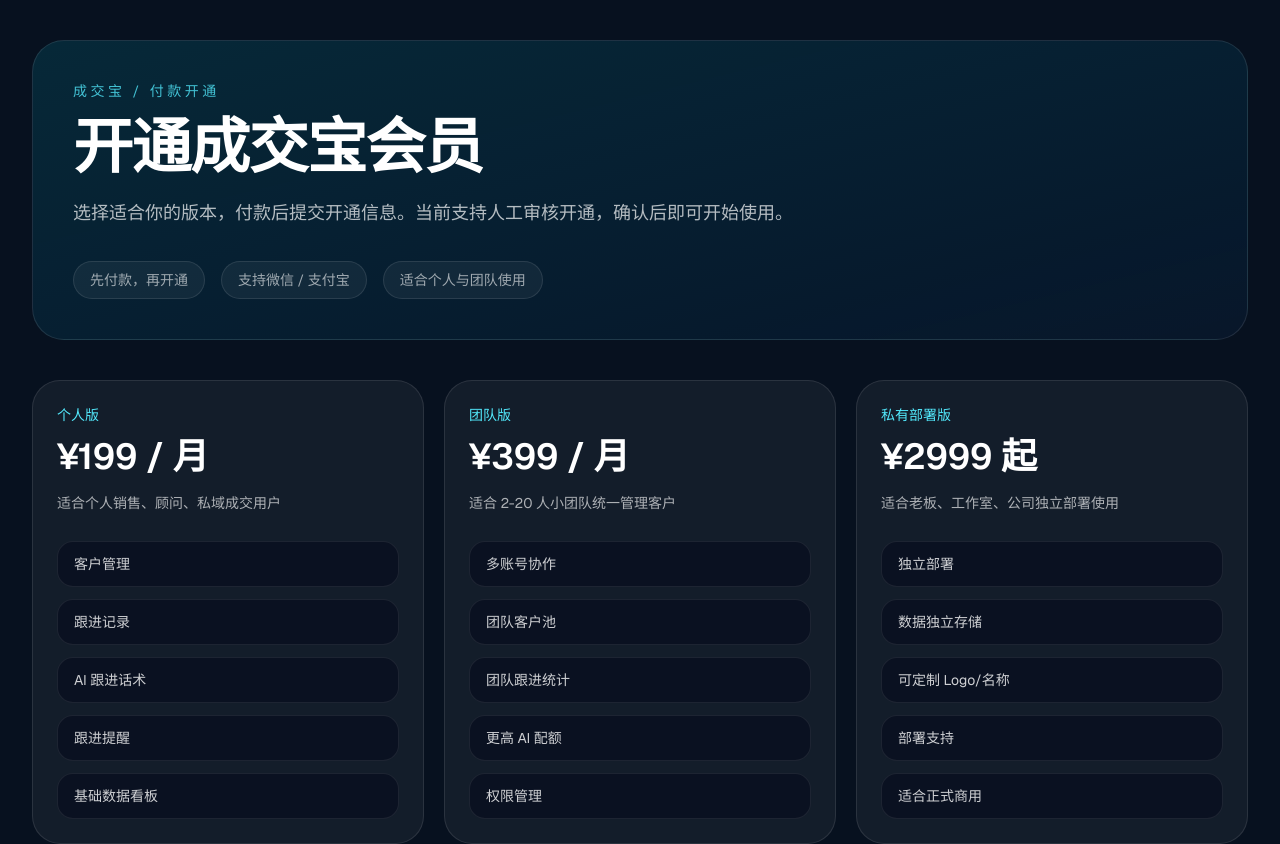
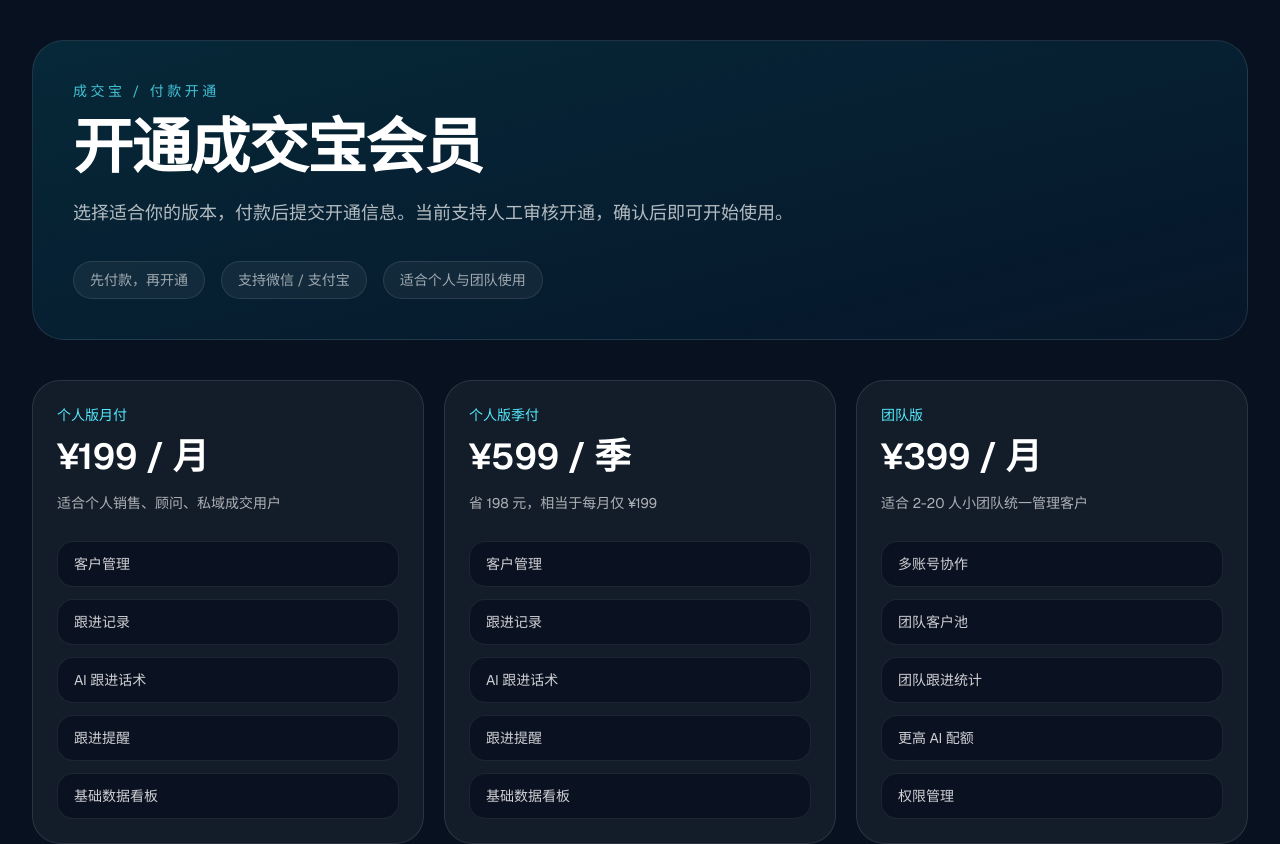
Before and after one commit to renfei15238568276-ship-it/chengjiaobao, a Next.js app: page /pay in a window 1280 px wide. Shown: the top 844 px of the page. Built offline with nearby package versions, Linux system fonts and the light colour scheme.

Commit message:
feat: add quarterly plan at 599

```diff
--- a/src/app/pay/page.tsx
+++ b/src/app/pay/page.tsx
@@ -4,10 +4,18 @@ import { PaymentForm } from "./payment-form";
 export default function PayPage() {
   const plans = [
     {
-      key: "personal",
-      name: "个人版",
+      key: "personal_monthly",
+      name: "个人版月付",
       price: "¥199 / 月",
       desc: "适合个人销售、顾问、私域成交用户",
+      items: ["客户管理", "跟进记录", "AI 跟进话术", "跟进提醒", "基础数据看板"],
+    },
+    {
+      key: "personal_quarterly",
+      name: "个人版季付",
+      price: "¥599 / 季",
+      desc: "省 198 元，相当于每月仅 ¥199",
+      highlight: true,
       items: ["客户管理", "跟进记录", "AI 跟进话术", "跟进提醒", "基础数据看板"],
     },
     {
```
